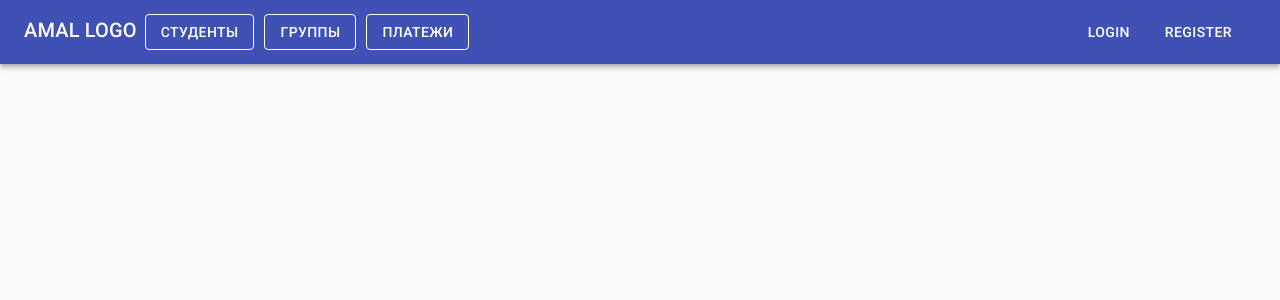
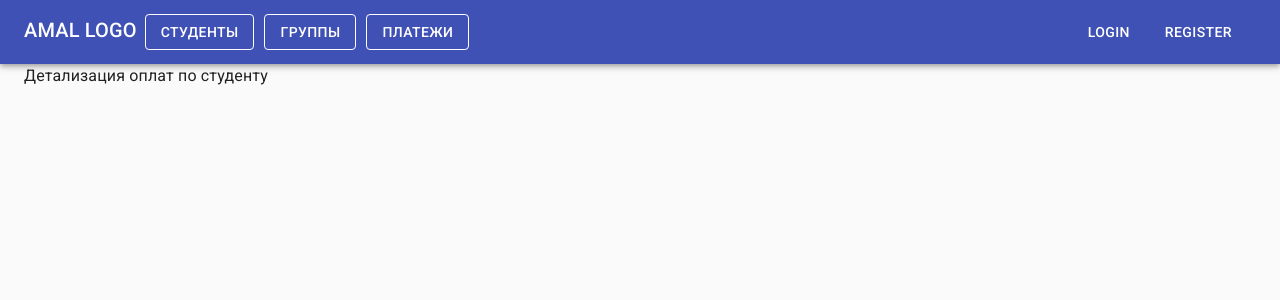
Before and after one commit to xx3u/amal_frontend, a React (Create React App) app: page /admin-app/payments/1 in a window 1280 px wide. Shown: the top 300 px of the page. Built offline with nearby package versions, Linux system fonts and the light colour scheme.

Commit message:
добавлена кнопка Детали и page PaymentsByStudent

```diff
--- a/src/App.js
+++ b/src/App.js
@@ -9,6 +9,7 @@ import CreateStudentForm from './containers/Forms/Student/CreateStudentForm';
 import EditStudentForm from './containers/Forms/Student/EditStudentForm';
 import StudentDetailPage from './pages/StudentDetailPage/StudentDetailPage';
 import PaymentsPage from './pages/PaymentsPage/PaymentsPage';
+import PaymentsByStudent from './pages/PaymentsByStudent/PaymentsByStudent';
 
 function App() {
   return (
@@ -23,6 +24,7 @@ function App() {
           <Route path='/admin-app/students/:id' exact component={StudentDetailPage} />
           <Route path={['/admin-app/students', '/']} exact component={StudentsPage} />
           <Route path='/admin-app/payments' exact component={PaymentsPage} />
+          <Route path='/admin-app/payments/:id' exact component={PaymentsByStudent} />
         </Switch>
       </Layout>
     </div>
--- a/src/components/PaymetsTable/PaymentsTable.js
+++ b/src/components/PaymetsTable/PaymentsTable.js
@@ -1,9 +1,10 @@
 import React, { useState } from 'react';
 import CustomTable from '../UI/CustomTable/CustomTable';
-import { IconButton } from '@material-ui/core';
+import { Button, IconButton } from '@material-ui/core';
 import EditIcon from '@material-ui/icons/Edit';
 import { format } from 'date-fns';
 import EditPaymentForm from './../../containers/Forms/Payment/EditPaymentForm';
+import { Link } from 'react-router-dom';
 
 const PaymentsTable = ({ paymentsData }) => {
   const [isOpen, setIsOpen] = useState({ status: false });
@@ -55,6 +56,19 @@ const PaymentsTable = ({ paymentsData }) => {
         );
       },
     },
+    {
+      id: 'detailBtn',
+      numeric: false,
+      disablePadding: true,
+      label: '',
+      renderCell: function detailBtn(row) {
+        return (
+          <Button variant='contained' component={Link} to={`/admin-app/payments/${row.id}`}>
+            Детали
+          </Button>
+        );
+      },
+    },
   ];
 
   return (
--- /dev/null
+++ b/src/pages/PaymentsByStudent/PaymentsByStudent.js
@@ -0,0 +1,14 @@
+import { Grid, Typography } from '@material-ui/core';
+import React from 'react';
+
+const PaymentsByStudent = () => {
+  return (
+    <Grid container>
+      <Grid item>
+        <Typography>Детализация оплат по студенту</Typography>
+      </Grid>
+    </Grid>
+  );
+};
+
+export default PaymentsByStudent;
```
